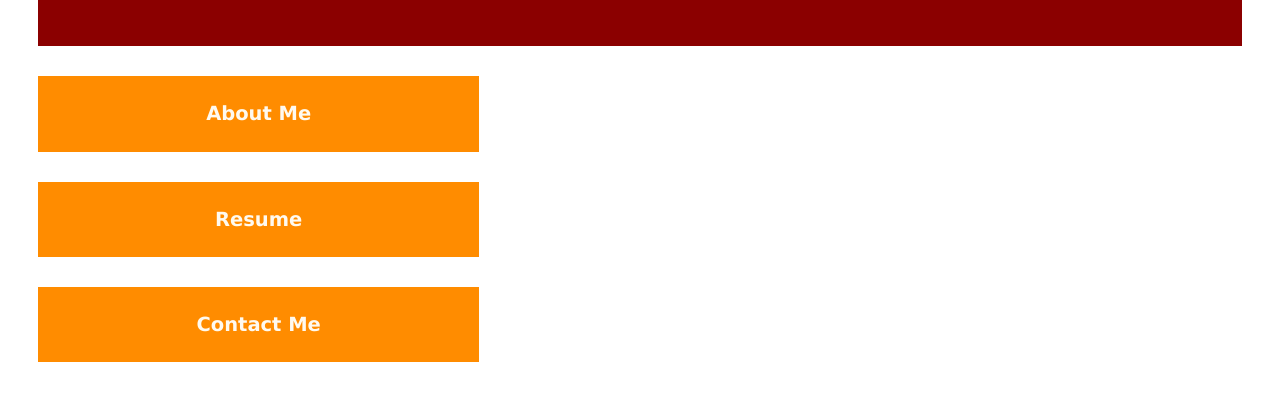
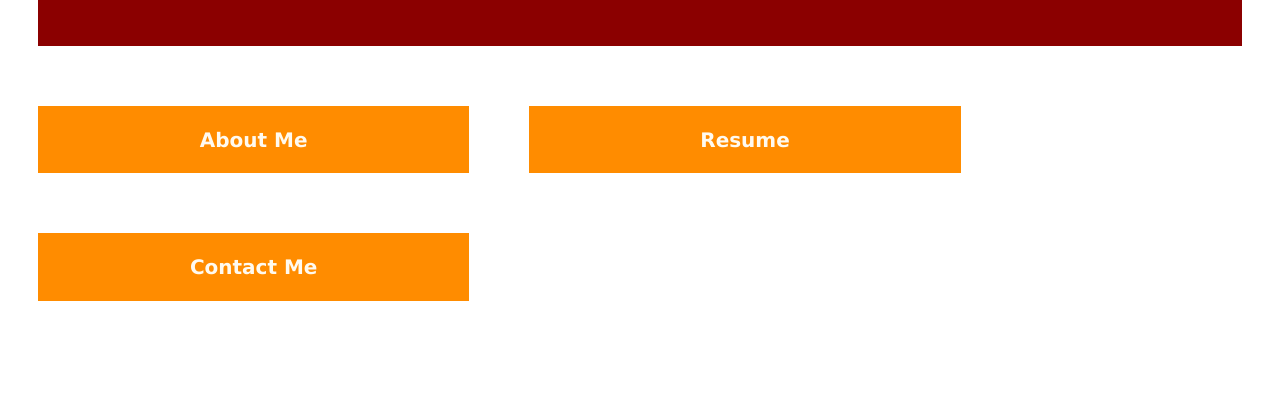
Before and after one commit to chrisharms/chrisharms.github.io, a plain HTML site: page index.html in a window 1280 px wide. Shown: the part 123-524 px from the top of the page. Drawn offline with Linux system fonts and the light colour scheme.

Commit message:
Update index.html

```diff
--- a/index.html
+++ b/index.html
@@ -19,13 +19,15 @@
             }
             .nav
             {
-                font-size: small;
+                font-size: smaller;
                 text-align: center;
                 color:floralwhite;
+
                 background-color: darkorange;
-                padding: 10px;
+                padding: 5px;
                 margin: 30px;
                 width: 33.33333333%;
+                float: left;
             }
         </style>
         <title>My Website</title>
```
